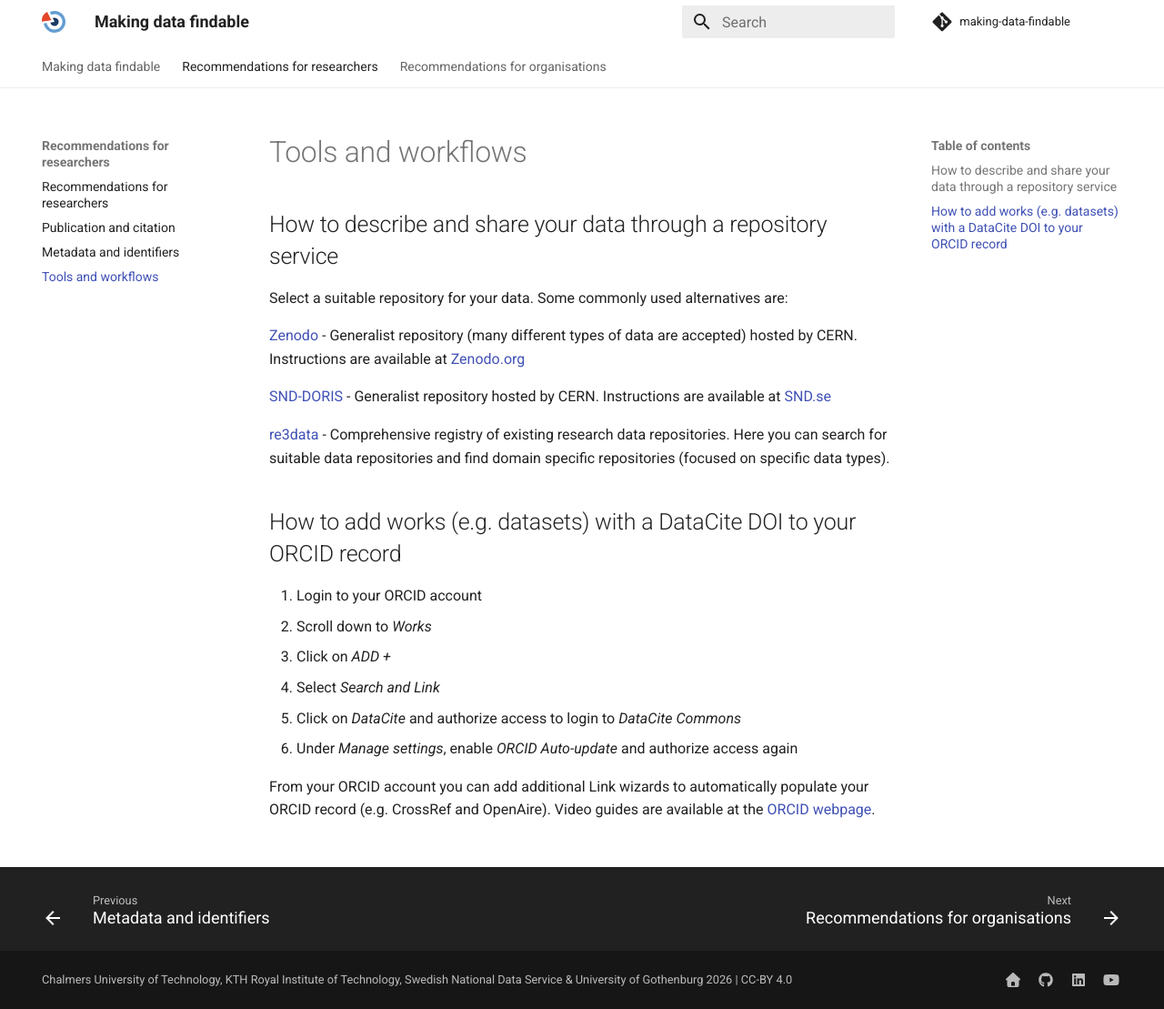
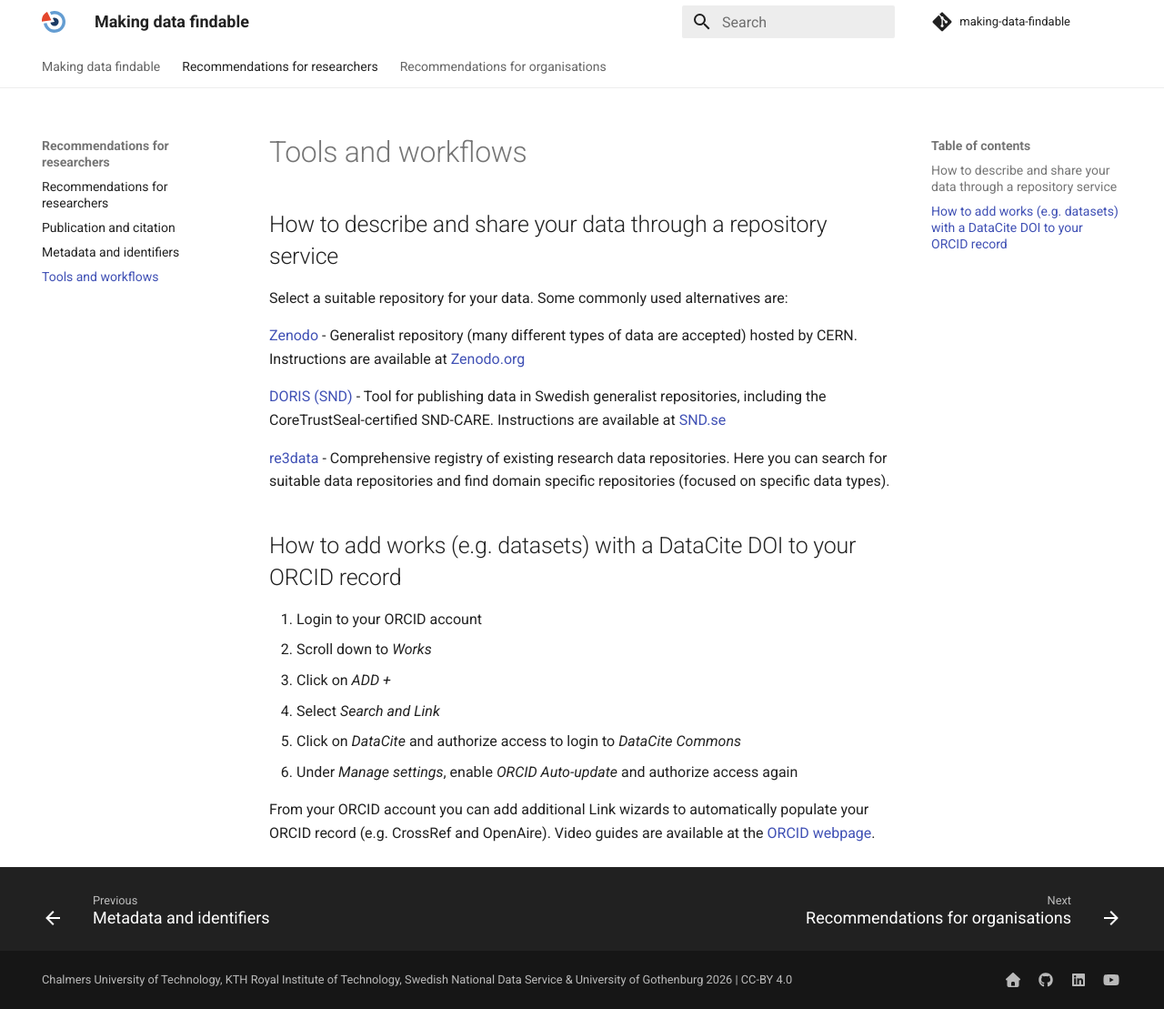
Before and after one commit to snd-sweden/making-data-findable, an MkDocs documentation site: the page built from docs/researchers/tools-workflows.md, in a window 1280 px wide and 1109 px high. Shown: the whole window at 91% size. Built offline with MkDocs 1.6.1 and Material for MkDocs 9.7.7, drawn with Linux system fonts in a browser that asks for light colours; comment, search, counter and statistics services are not loaded.

Commit message:
Fix DORIS/SND-CARE mention

```diff
--- a/docs/researchers/tools-workflows.md
+++ b/docs/researchers/tools-workflows.md
@@ -6,7 +6,7 @@
 [Zenodo](https://zenodo.org/) - Generalist repository (many different types of data are accepted) hosted by CERN.
 Instructions are available at [Zenodo.org](https://help.zenodo.org/)
 
-[SND-DORIS](https://snd.se/en/doris-researchers) - Generalist repository hosted by CERN.
+[DORIS (SND)](https://snd.se/en/services/doris) - Tool for publishing data in Swedish generalist repositories, including the CoreTrustSeal-certified SND-CARE.
 Instructions are available at [SND.se](https://snd.se/en/doris-researchers/describe-data-doris)
 
 [re3data](https://www.re3data.org/) - Comprehensive registry of existing research data repositories. Here you can search for suitable data repositories and find domain specific repositories (focused on specific data types).
```
